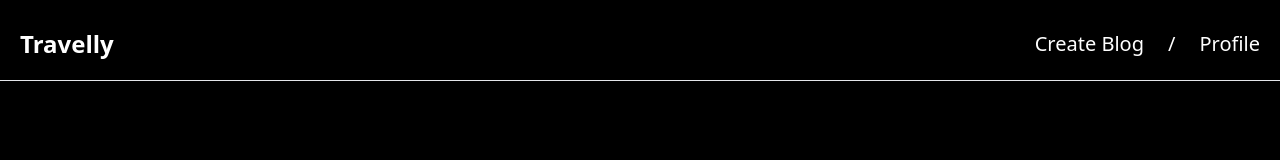
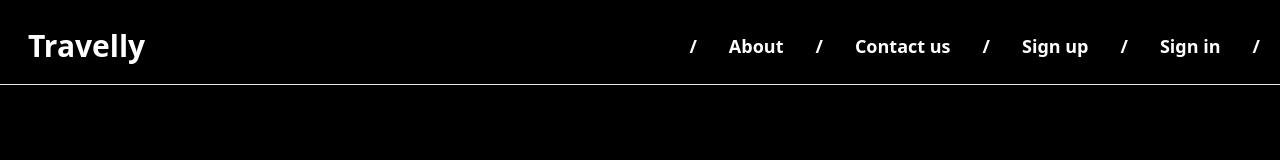
Before and after one commit to NakataCode/Travelly, a React (Vite) app in the folder travelly/: page /userHome in a window 1280 px wide. Shown: the top 160 px of the page. Built offline with nearby package versions, Linux system fonts and the light colour scheme; no server answers; the database is empty; the HTML template or start-up script is replaced by a standard one.

Commit message:
fixing the navbar

```diff
--- a/travelly/src/Components/CreateBlog.tsx
+++ b/travelly/src/Components/CreateBlog.tsx
@@ -82,7 +82,7 @@ function CreateBlog() {
   };
 
   const handleGoHome = () => {
-    return navigate("/userHome");
+    return navigate("/");
   };
 
   return (
--- a/travelly/src/Components/Home.tsx
+++ b/travelly/src/Components/Home.tsx
@@ -1,11 +1,14 @@
-import { useRef } from "react";
+import { onAuthStateChanged } from "firebase/auth";
+import { useEffect, useRef, useState } from "react";
 import { Link } from "react-router-dom";
+import { auth } from "../firebase";
 import "../index.css";
 import Navbar from "./Navbar";
 
 const Home = () => {
   const exploreSectionRef = useRef<HTMLHeadingElement>(null);
   const missionSectionRef = useRef<HTMLHeadingElement>(null);
+  const [loggedIn, setLoggedIn] = useState(false);
 
   const scrollToExploreSection = () => {
     if (exploreSectionRef.current) {
@@ -18,6 +21,18 @@ const Home = () => {
       missionSectionRef.current.scrollIntoView({ behavior: "smooth" });
     }
   };
+
+  useEffect(() => {
+    const unsubscribe = onAuthStateChanged(auth, (user) => {
+      if (user) {
+        setLoggedIn(true);
+      } else {
+        setLoggedIn(false);
+      }
+    });
+
+    return () => unsubscribe();
+  }, []);
 
   return (
     <div className="text-white ">
@@ -76,7 +91,6 @@ const Home = () => {
             </button>
           </div>
         </div>
-
         <div className="h-screen flex items-center justify-center mt-[-13rem] md:mt-0 mb-[-14rem] md:mb-[-12rem] lg:mb-8">
           <div className="relative">
             <div className="absolute z-10 top-1/2 left-1/2 transform -translate-x-1/2 -translate-y-1/2 rounded-full overflow-hidden bg-gradient-to-r from-blue-500 to-white animate-gradient-x animate-pulsate w-72 h-72 md:w-96 md:h-96 lg:w-[45rem] lg:h-[45rem]">
@@ -93,7 +107,7 @@ const Home = () => {
                 </p>
                 <div className="inline-block">
                   <Link
-                    to="/signup"
+                    to={loggedIn ? "/createBlog" : "/signup"}
                     className="text-xs md:text-lg bg-blue-500 hover:bg-blue-700 text-white font-bold py-2 px-3 sm:px-4 md:px-5 lg:px-6 rounded cursor-pointer whitespace-nowrap"
                     style={{ maxWidth: "95%" }}
                   >
--- a/travelly/src/Components/Navbar.tsx
+++ b/travelly/src/Components/Navbar.tsx
@@ -1,28 +1,141 @@
+import { onAuthStateChanged } from "firebase/auth";
+import { useEffect, useState } from "react";
 import { Link } from "react-router-dom";
+import { auth } from "../firebase";
 
 const Navbar = () => {
+  const [loggedIn, setLoggedIn] = useState(false);
+  const [scrolling, setScrolling] = useState(false);
+
+  useEffect(() => {
+    const unsubscribe = onAuthStateChanged(auth, (user) => {
+      if (user) {
+        setLoggedIn(true);
+      } else {
+        setLoggedIn(false);
+      }
+    });
+
+    return () => unsubscribe();
+  }, []);
+
+  useEffect(() => {
+    const handleScroll = () => {
+      if (window.scrollY > 10) {
+        setScrolling(true);
+      } else {
+        setScrolling(false);
+      }
+    };
+
+    window.addEventListener("scroll", handleScroll);
+    return () => {
+      window.removeEventListener("scroll", handleScroll);
+    };
+  }, []);
+
   return (
     <div>
-      <nav className="relative container mx-auto p-5">
+      <nav
+        className={`${
+          scrolling
+            ? "bg-white text-black fixed top-0 left-0 right-0 transition-colors duration-500"
+            : ""
+        } container mx-auto p-5 z-50 w-full transition-colors duration-300`}
+      >
         <div className="flex items-center justify-between">
           <div className="pt-2 text-3xl font-bold">
-            <p>Travelly</p>
+            <Link
+              className={`rounded px-2 hover:bg-blue-400 ${
+                scrolling ? "text-black" : "text-white"
+              } transition-colors duration-300`}
+              to="/"
+            >
+              Travelly
+            </Link>
           </div>
-          <div className="flex space-x-6 pt-2 text-xl relative z-10">
-            <span>/</span>
-
-            <Link to="/about">About</Link>
-            <span>/</span>
-            <Link to="/contactUs">Contact us</Link>
-            <span>/</span>
-            <Link to="/signup">Sign up</Link>
-            <span>/</span>
-            <Link to="/signin">Sign in</Link>
-            <span>/</span>
+          <div className="flex space-x-6 pt-2 text-lg relative z-10 font-bold">
+            <div
+              className={`space-x-6  ${
+                scrolling ? "text-black" : "text-white"
+              } transition-colors duration-300`}
+            >
+              <span>/</span>
+              <Link
+                className={`rounded px-2 hover:bg-blue-400 ${
+                  scrolling ? "text-black" : "text-white"
+                } transition-colors duration-300`}
+                to="/about"
+              >
+                About
+              </Link>
+              <span>/</span>
+              <Link
+                className={`rounded px-2 hover:bg-blue-400 ${
+                  scrolling ? "text-black" : "text-white"
+                } transition-colors duration-300`}
+                to="/contactUs"
+              >
+                Contact us
+              </Link>
+              <span>/</span>
+              {loggedIn ? (
+                <>
+                  <Link
+                    className={`rounded px-2 hover:bg-blue-400 ${
+                      scrolling ? "text-black" : "text-white"
+                    } transition-colors duration-300`}
+                    to="/createBlog"
+                  >
+                    Create blog
+                  </Link>
+                  <span>/</span>
+                  <Link
+                    className={`rounded px-2 hover:bg-blue-400 ${
+                      scrolling ? "text-black" : "text-white"
+                    } transition-colors duration-300`}
+                    to="/profile"
+                  >
+                    Profile
+                  </Link>
+                  <span>/</span>
+                  <Link
+                    className={`rounded px-2 hover:bg-blue-400 ${
+                      scrolling ? "text-black" : "text-white"
+                    } transition-colors duration-300`}
+                    to="/userHome"
+                  >
+                    Travel blogs
+                  </Link>
+                  <span>/</span>
+                </>
+              ) : (
+                <>
+                  <Link
+                    className={`rounded px-2 hover:bg-blue-400 ${
+                      scrolling ? "text-black" : "text-white"
+                    } transition-colors duration-300`}
+                    to="/signup"
+                  >
+                    Sign up
+                  </Link>
+                  <span>/</span>
+                  <Link
+                    className={`rounded px-2 hover:bg-blue-400 ${
+                      scrolling ? "text-black" : "text-white"
+                    } transition-colors duration-300`}
+                    to="/signin"
+                  >
+                    Sign in
+                  </Link>
+                  <span>/</span>
+                </>
+              )}
+            </div>
           </div>
         </div>
       </nav>
-      <hr className=" w-full underline" />
+      <hr className="w-full underline" />
     </div>
   );
 };
--- a/travelly/src/Components/Profile.tsx
+++ b/travelly/src/Components/Profile.tsx
@@ -21,7 +21,7 @@ const Profile = () => {
   }, []);
 
   const handleGoHome = () => {
-    return navigate("/userHome");
+    return navigate("/");
   };
 
   const handleSignOut = async () => {
--- a/travelly/src/Components/UserHome.tsx
+++ b/travelly/src/Components/UserHome.tsx
@@ -11,7 +11,7 @@ import { Carousel } from "react-responsive-carousel";
 import "react-responsive-carousel/lib/styles/carousel.min.css";
 import { auth, db, storage } from "../firebase";
 import { BlogData } from "../interfaces/blogData";
-import UserNavbar from "./UserNavbar";
+import Navbar from "./Navbar";
 
 const UserHome = () => {
   const [blogs, setBlogs] = useState<BlogData[]>([]);
@@ -144,7 +144,7 @@ const UserHome = () => {
 
   return (
     <div>
-      <UserNavbar />
+      <Navbar />
       <div className="bg-black pt-20 ">
         <div className="mx-auto max-w-4xl">
           {blogs.map((blog) => (
--- a/travelly/src/Components/UserNavbar.tsx
+++ /dev/null
@@ -1,23 +0,0 @@
-import { Link } from "react-router-dom";
-
-const UserNavbar = () => {
-  return (
-    <div>
-      <nav className="relative container mx-auto p-5">
-        <div className="flex items-center justify-between">
-          <div className="pt-2 text-2xl text-white font-bold ">
-            <p>Travelly</p>
-          </div>
-          <div className="flex space-x-6 pt-2 text-xl text-white">
-            <Link to="/createBlog">Create Blog</Link>
-            <span>/</span>
-            <Link to="/profile">Profile</Link>
-          </div>
-        </div>
-      </nav>
-      <hr className=" w-full underline" />
-    </div>
-  );
-};
-
-export default UserNavbar;
```
